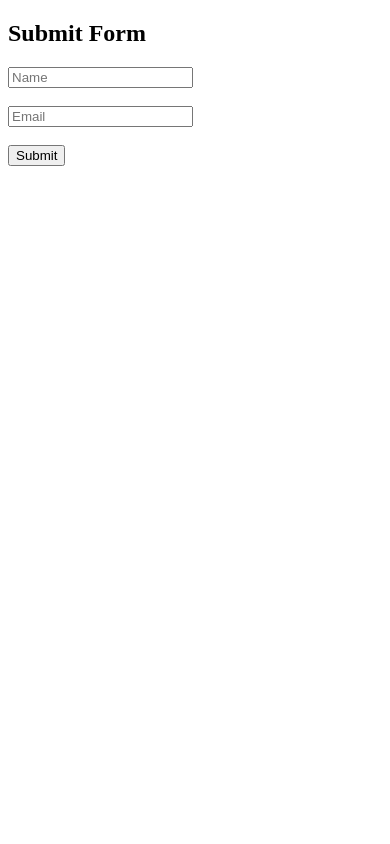
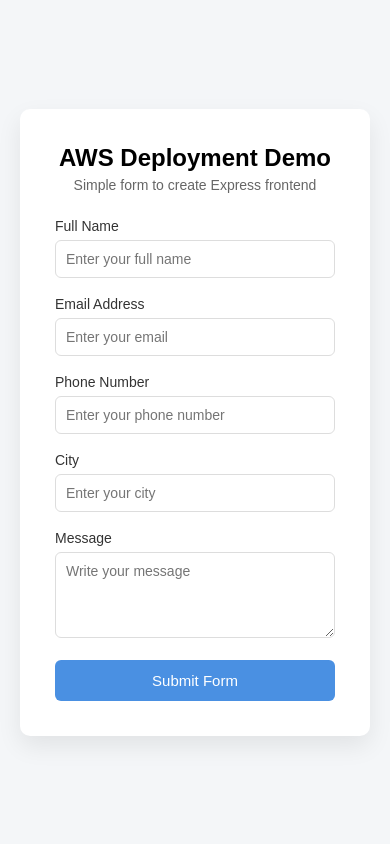
Before and after one commit to Aakash070802/flask-assignment, a Node project: template frontend/views/index.ejs in a window 390 px wide. Run offline with Node 20 templates, Linux system fonts and the light colour scheme; the template is opened without the code that fills it, so the values that code supplies are empty.

Commit message:
feat: enhance form submission with additional fields and styling
- Added static file serving for public assets.
- Updated form in index.ejs to include fields for phone number, city, and message.
- Enhanced success.ejs to display submitted details including name, email, phone, city, and message.
- Created CSS styles for form and success pages to improve UI.
- Introduced nodemon as a development dependency for easier server restarts.
- Added .gitkeep file in public directory to ensure it is tracked by git.

```diff
--- a/frontend/package.json
+++ b/frontend/package.json
@@ -2,12 +2,16 @@
   "name": "frontend",
   "type": "module",
   "scripts": {
-    "start": "node app.js"
+    "start": "node app.js",
+    "dev": "nodemon app.js"
   },
   "dependencies": {
     "dotenv": "^17.3.1",
     "ejs": "^3.1.9",
     "express": "^4.18.2",
     "node-fetch": "^3.3.2"
+  },
+  "devDependencies": {
+    "nodemon": "^3.1.14"
   }
 }
--- /dev/null
+++ b/frontend/public/css/style.css
@@ -0,0 +1,82 @@
+* {
+  margin: 0;
+  padding: 0;
+  box-sizing: border-box;
+  font-family: Arial, sans-serif;
+}
+
+body {
+  background: #f4f6f8;
+  height: 100vh;
+  display: flex;
+  align-items: center;
+  justify-content: center;
+}
+
+.container {
+  width: 100%;
+  max-width: 500px;
+  padding: 20px;
+}
+
+.form-card {
+  background: white;
+  padding: 35px;
+  border-radius: 10px;
+  box-shadow: 0 10px 25px rgba(0, 0, 0, 0.08);
+}
+
+h1 {
+  margin-bottom: 5px;
+  font-size: 24px;
+  text-align: center;
+}
+
+.subtitle {
+  text-align: center;
+  color: #666;
+  margin-bottom: 25px;
+  font-size: 14px;
+}
+
+.form-group {
+  margin-bottom: 18px;
+}
+
+label {
+  font-size: 14px;
+  display: block;
+  margin-bottom: 6px;
+  color: #333;
+}
+
+input,
+textarea {
+  width: 100%;
+  padding: 10px;
+  border: 1px solid #ddd;
+  border-radius: 6px;
+  font-size: 14px;
+}
+
+input:focus,
+textarea:focus {
+  outline: none;
+  border-color: #4a90e2;
+}
+
+.btn {
+  width: 100%;
+  padding: 12px;
+  border: none;
+  background: #4a90e2;
+  color: white;
+  font-size: 15px;
+  border-radius: 6px;
+  cursor: pointer;
+  transition: 0.2s;
+}
+
+.btn:hover {
+  background: #357bd8;
+}
--- a/frontend/views/index.ejs
+++ b/frontend/views/index.ejs
@@ -1,20 +1,67 @@
 <!DOCTYPE html>
-<html>
+<html lang="en">
   <head>
-    <title>Form</title>
+    <meta charset="UTF-8" />
+    <meta name="viewport" content="width=device-width, initial-scale=1.0" />
+    <title>AWS Assignment Form</title>
+
+    <link rel="stylesheet" href="/css/style.css" />
   </head>
+
   <body>
-    <h2>Submit Form</h2>
+    <div class="container">
+      <div class="form-card">
+        <h1>AWS Deployment Demo</h1>
+        <p class="subtitle">Simple form to create Express frontend</p>
 
-    <form action="/submit" method="post">
-      <input type="text" name="name" placeholder="Name" required /><br /><br />
-      <input
-        type="email"
-        name="email"
-        placeholder="Email"
-        required
-      /><br /><br />
-      <button type="submit">Submit</button>
-    </form>
+        <form action="/submit" method="POST">
+          <div class="form-group">
+            <label>Full Name</label>
+            <input
+              type="text"
+              name="name"
+              placeholder="Enter your full name"
+              required
+            />
+          </div>
+
+          <div class="form-group">
+            <label>Email Address</label>
+            <input
+              type="email"
+              name="email"
+              placeholder="Enter your email"
+              required
+            />
+          </div>
+
+          <div class="form-group">
+            <label>Phone Number</label>
+            <input
+              type="tel"
+              name="phone"
+              placeholder="Enter your phone number"
+              required
+            />
+          </div>
+
+          <div class="form-group">
+            <label>City</label>
+            <input type="text" name="city" placeholder="Enter your city" />
+          </div>
+
+          <div class="form-group">
+            <label>Message</label>
+            <textarea
+              name="message"
+              placeholder="Write your message"
+              rows="4"
+            ></textarea>
+          </div>
+
+          <button type="submit" class="btn">Submit Form</button>
+        </form>
+      </div>
+    </div>
   </body>
 </html>
```
Also changed, not shown: backend/templates/index.html (deleted, +0 -236 lines), frontend/app.js (+11 -4 lines), frontend/public/css/success.css (added, +83 -0 lines), frontend/views/success.ejs (+43 -5 lines), 3 other files.
